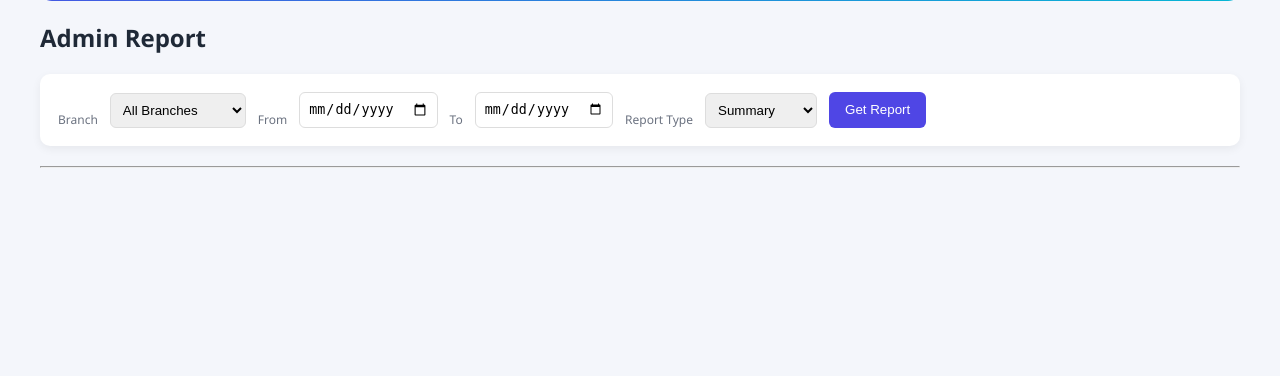
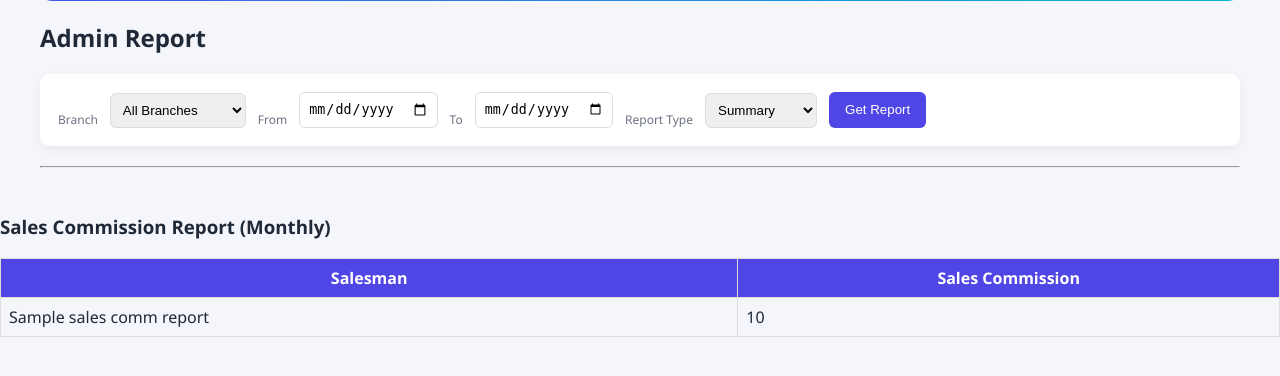
Before and after one commit to Harishh1947/PeoplesFootwearManagement, a Python web app: template templates/admin.html in a window 1280 px wide. Shown: the part 355-731 px from the top of the page. Run offline with Jinja, Linux system fonts and the light colour scheme; the template is opened without the code that fills it: most values are stand-ins (such as "Sample title", 1, 10 or a date in 2020).

Commit message:
Update admin.html

```diff
--- a/templates/admin.html
+++ b/templates/admin.html
@@ -234,3 +234,19 @@
 {% endif %}
 
 </div>
+
+<h3>Sales Commission Report (Monthly)</h3>
+
+<table>
+<tr>
+<th>Salesman</th>
+<th>Sales Commission</th>
+</tr>
+
+{% for name, amount in sales_comm_report.items() %}
+<tr>
+<td>{{name}}</td>
+<td>{{amount}}</td>
+</tr>
+{% endfor %}
+</table>
```
